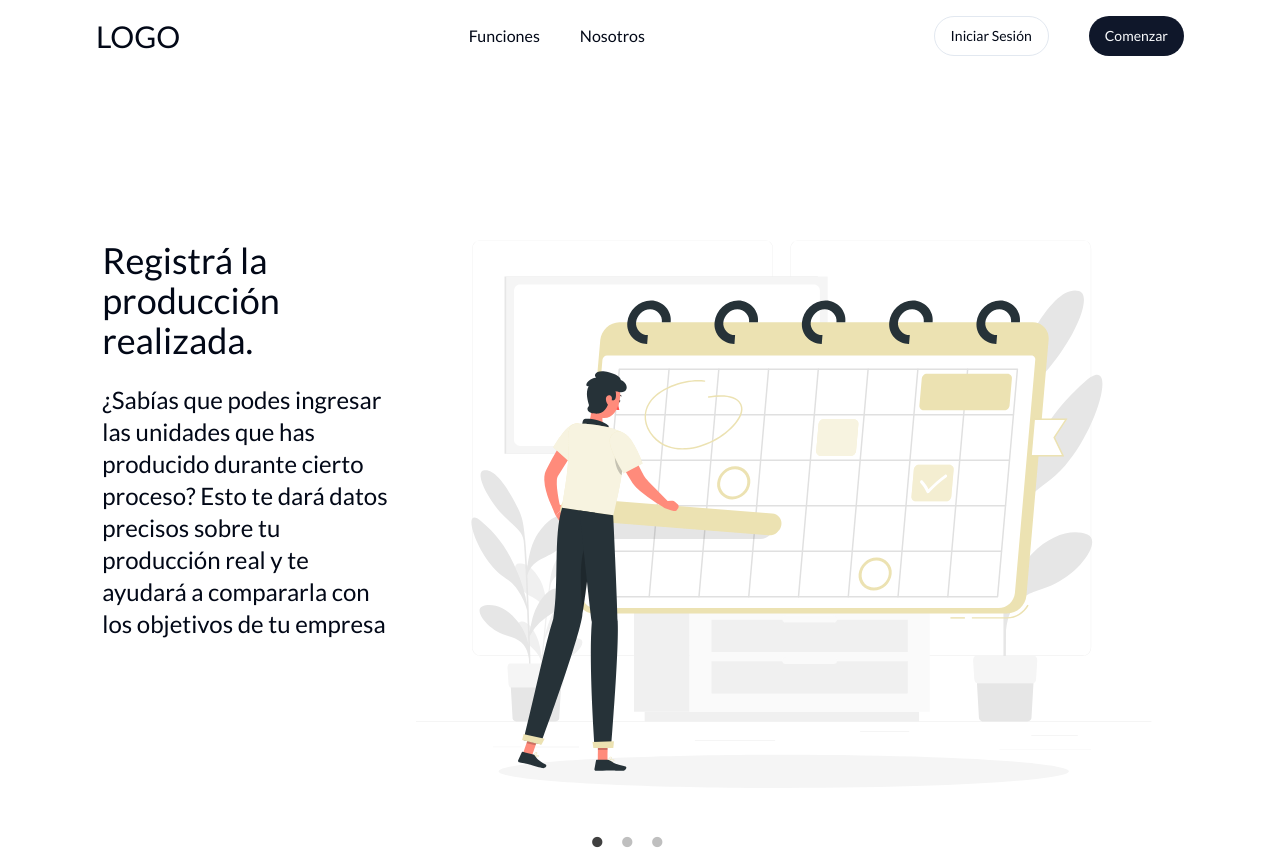
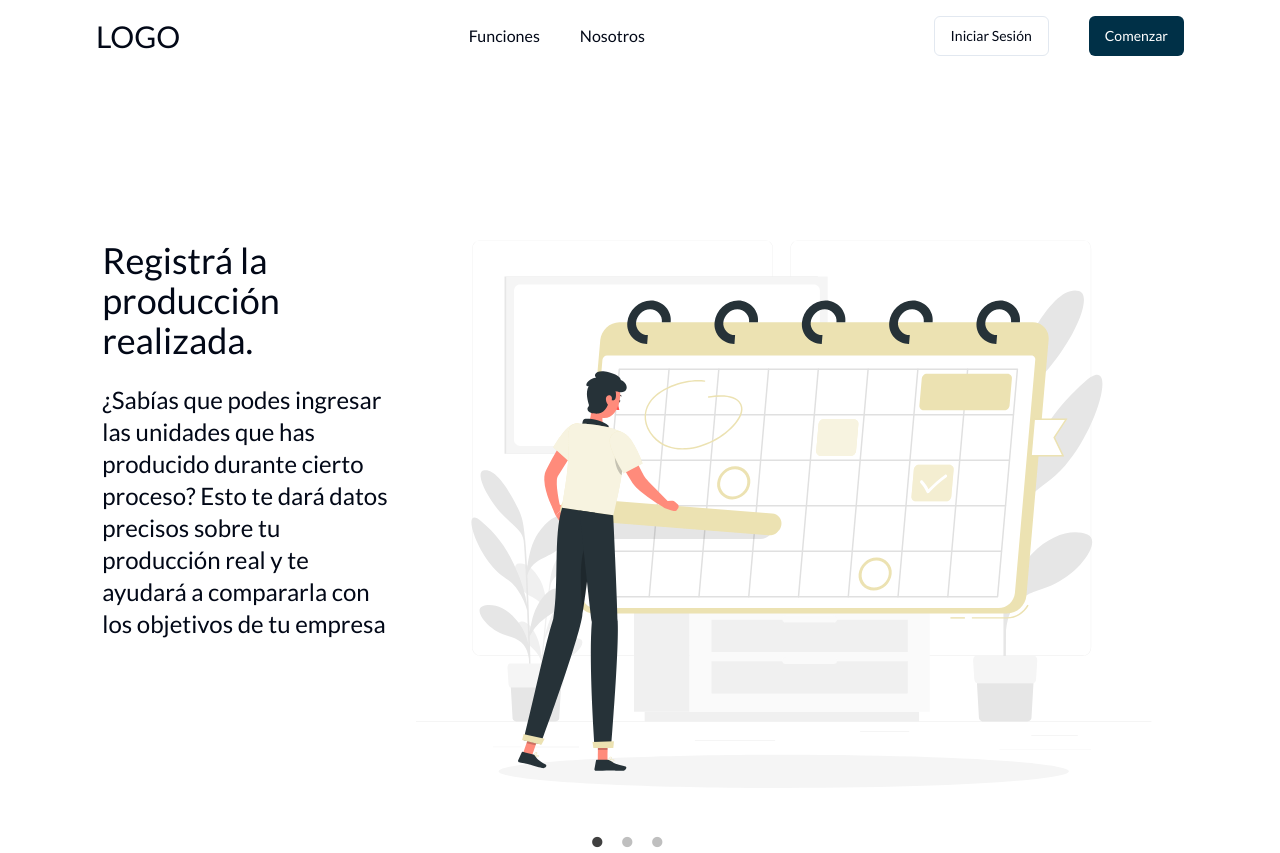
Before and after one commit to No-Country/s13-11-m-java, a React (Vite) app in the folder frontend/: page / in a window 1280 px wide. Built offline with nearby package versions, Linux system fonts and the light colour scheme.

Commit message:
regeneracion del boton shadcn para que acepte themes

```diff
--- a/frontend/src/components/ui/button.tsx
+++ b/frontend/src/components/ui/button.tsx
@@ -5,20 +5,16 @@ import { cva, type VariantProps } from "class-variance-authority";
 import { cn } from "@/lib/utils";
 
 const buttonVariants = cva(
-  "inline-flex items-center justify-center whitespace-nowrap rounded-full text-sm font-medium ring-offset-white transition-colors focus-visible:outline-none focus-visible:ring-2 focus-visible:ring-slate-950 focus-visible:ring-offset-2 disabled:pointer-events-none disabled:opacity-50 dark:ring-offset-slate-950 dark:focus-visible:ring-slate-300",
+  "inline-flex items-center justify-center whitespace-nowrap rounded-md text-sm font-medium ring-offset-background transition-colors focus-visible:outline-none focus-visible:ring-2 focus-visible:ring-ring focus-visible:ring-offset-2 disabled:pointer-events-none disabled:opacity-50",
   {
     variants: {
       variant: {
-        default:
-          "bg-slate-900 text-slate-50 hover:bg-slate-900/90 dark:bg-slate-50 dark:text-slate-900 dark:hover:bg-slate-50/90",
-        destructive:
-          "bg-red-500 text-slate-50 hover:bg-red-500/90 dark:bg-red-900 dark:text-slate-50 dark:hover:bg-red-900/90",
-        outline:
-          "border border-slate-200 bg-white hover:bg-slate-100 hover:text-slate-900 dark:border-slate-800 dark:bg-slate-950 dark:hover:bg-slate-800 dark:hover:text-slate-50",
-        secondary:
-          "bg-slate-100 text-slate-900 hover:bg-slate-100/80 dark:bg-slate-800 dark:text-slate-50 dark:hover:bg-slate-800/80",
-        ghost: "hover:bg-slate-100 hover:text-slate-900 dark:hover:bg-slate-800 dark:hover:text-slate-50",
-        link: "text-slate-900 underline-offset-4 hover:underline dark:text-slate-50",
+        default: "bg-primary text-primary-foreground hover:bg-primary/90",
+        destructive: "bg-destructive text-destructive-foreground hover:bg-destructive/90",
+        outline: "border border-input bg-background hover:bg-accent hover:text-accent-foreground",
+        secondary: "bg-secondary text-secondary-foreground hover:bg-secondary/80",
+        ghost: "hover:bg-accent hover:text-accent-foreground",
+        link: "text-primary underline-offset-4 hover:underline",
       },
       size: {
         default: "h-10 px-4 py-2",
```
